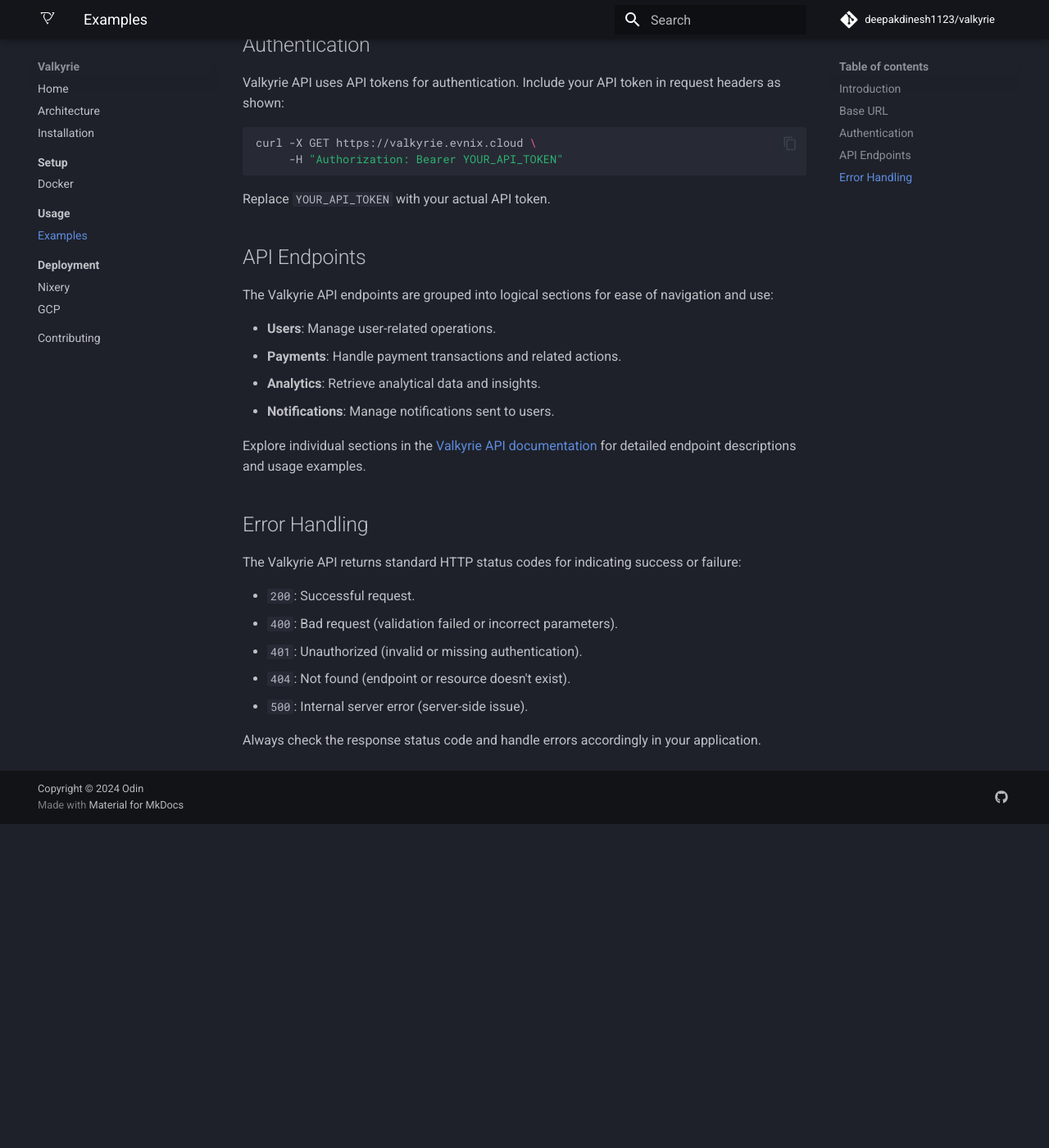
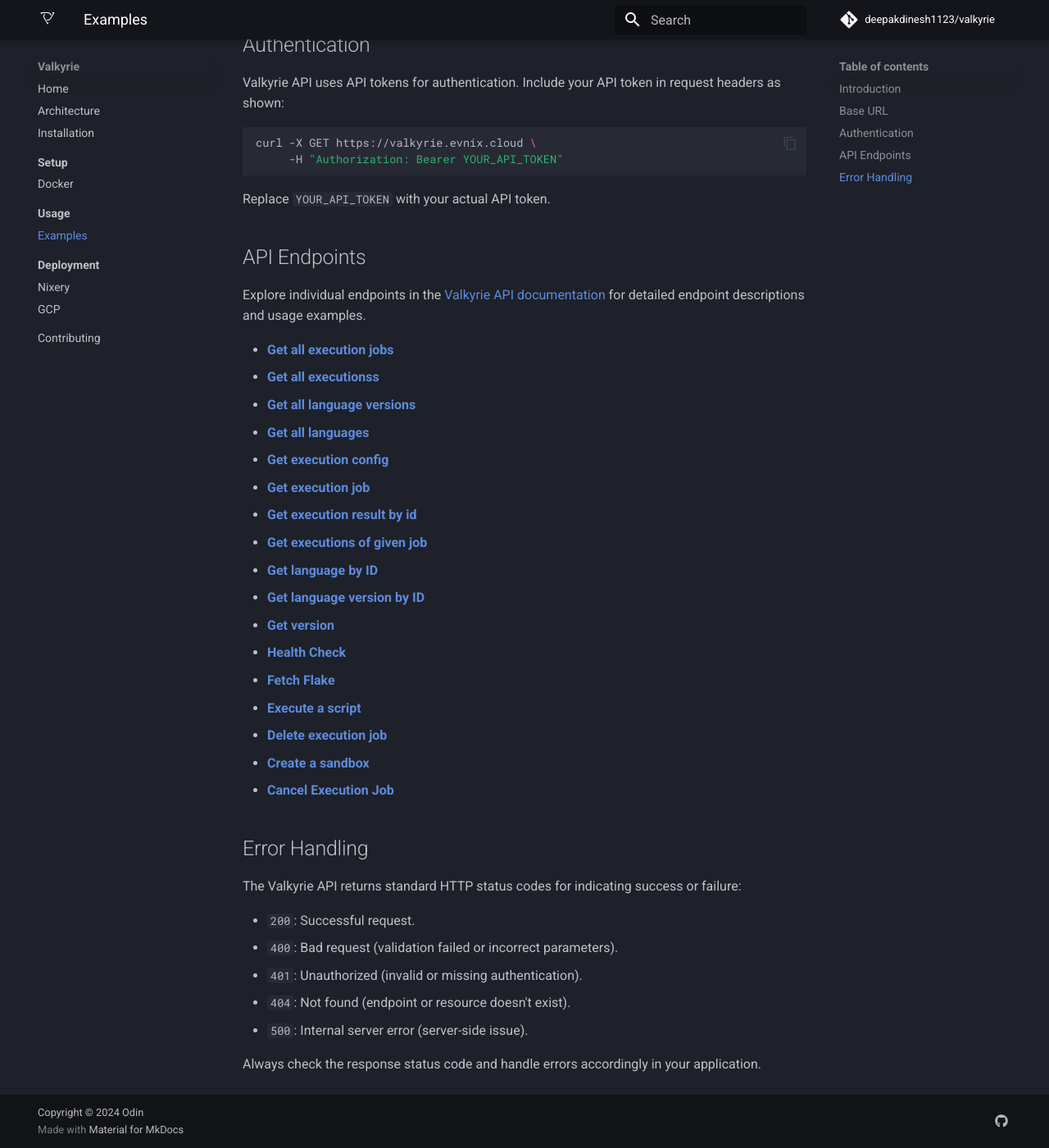
Before and after one commit to deepakdinesh1123/valkyrie, an MkDocs documentation site: the page built from docs/valkyrie/examples/examples.md, in a window 1280 px wide and 1400 px high, scrolled down 704 px. Shown: the whole window at 82% size. Built offline with MkDocs 1.6.1 and Material for MkDocs 9.7.7, drawn with Linux system fonts in a browser that asks for light colours; plug-ins that fetch from the network failed and are left out; comment, search, counter and statistics services are not loaded; the version menu is left out; before the commit the page ends 1709 px from its top, so only the background shows below that.

Commit message:
add API documentation for Cancel Execution Job and Create a Sandbox endpoints

```diff
--- a/docs/valkyrie/examples/examples.md
+++ b/docs/valkyrie/examples/examples.md
@@ -29,14 +29,26 @@
 
 ## API Endpoints
 
-The Valkyrie API endpoints are grouped into logical sections for ease of navigation and use:
+Explore individual endpoints in the [Valkyrie API documentation](API.md) for detailed endpoint descriptions and usage examples.
 
-* **Users**: Manage user-related operations.
-* **Payments**: Handle payment transactions and related actions.
-* **Analytics**: Retrieve analytical data and insights.
-* **Notifications**: Manage notifications sent to users.
+* [**Get all execution jobs**](API.md)
+* [**Get all executionss**](API.md)
+* [**Get all language versions**](API.md)
+* [**Get all languages**](API.md)
+* [**Get execution config**](API.md)
+* [**Get execution job**](API.md)
+* [**Get execution result by id**](API.md)
+* [**Get executions of given job**](API.md)
+* [**Get language by ID**](API.md)
+* [**Get language version by ID**](API.md)
+* [**Get version**](API.md)
+* [**Health Check**](API.md)
+* [**Fetch Flake**](API.md)
+* [**Execute a script**](API.md)
+* [**Delete execution job**](API.md)
+* [**Create a sandbox**](API.md#create-a-sandbox)
+* [**Cancel Execution Job**](API.md#cancel-execution-job)
 
-Explore individual sections in the [Valkyrie API documentation](https://docs.riza.io/api-reference/introduction) for detailed endpoint descriptions and usage examples.
 
 ## Error Handling
 
```
Also changed, not shown: docs/valkyrie/examples/API.md (added, +107 -0 lines).
